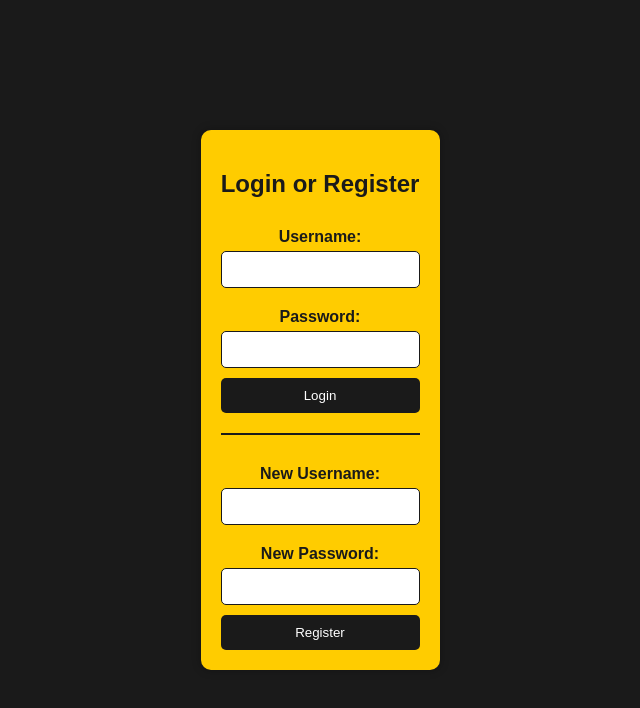
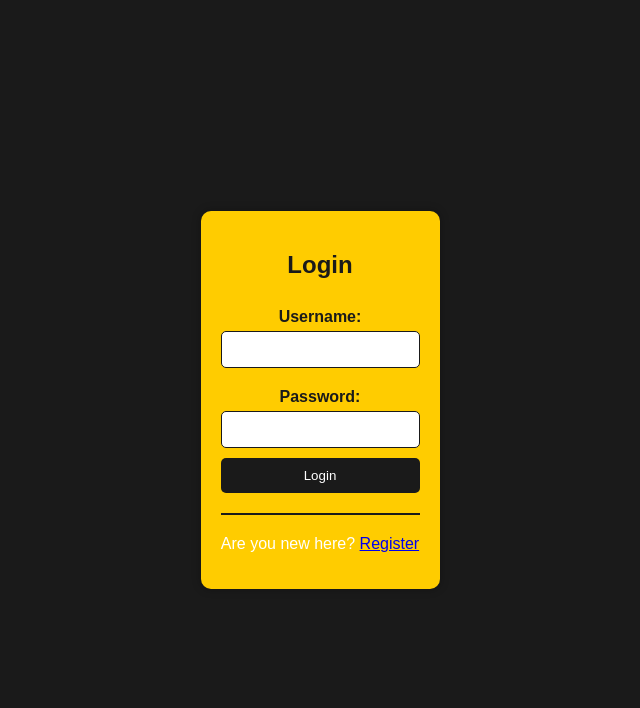
Before and after one commit to marcogoestocollege/events2, a plain HTML site: page index.html in a window 1280 px wide. Shown: the whole page, without its empty margins (320-960 px from the left). Drawn offline with Linux system fonts and the light colour scheme.

Commit message:
Update index.html

```diff
--- a/index.html
+++ b/index.html
@@ -10,7 +10,7 @@
 
 <div id="app">
     <div class="form-container">
-        <h2>Login or Register</h2>
+        <h2>Login</h2>
         <form id="loginForm">
             <label for="username">Username:</label>
             <input type="text" id="username" name="username" required>
@@ -23,7 +23,9 @@
 
         <div class="separator"></div>
 
-        <form id="registerForm">
+        <p>Are you new here? <a href="#" id="toggleRegistration">Register</a></p>
+
+        <form id="registerForm" style="display: none;">
             <label for="newUsername">New Username:</label>
             <input type="text" id="newUsername" name="newUsername" required>
 
```
